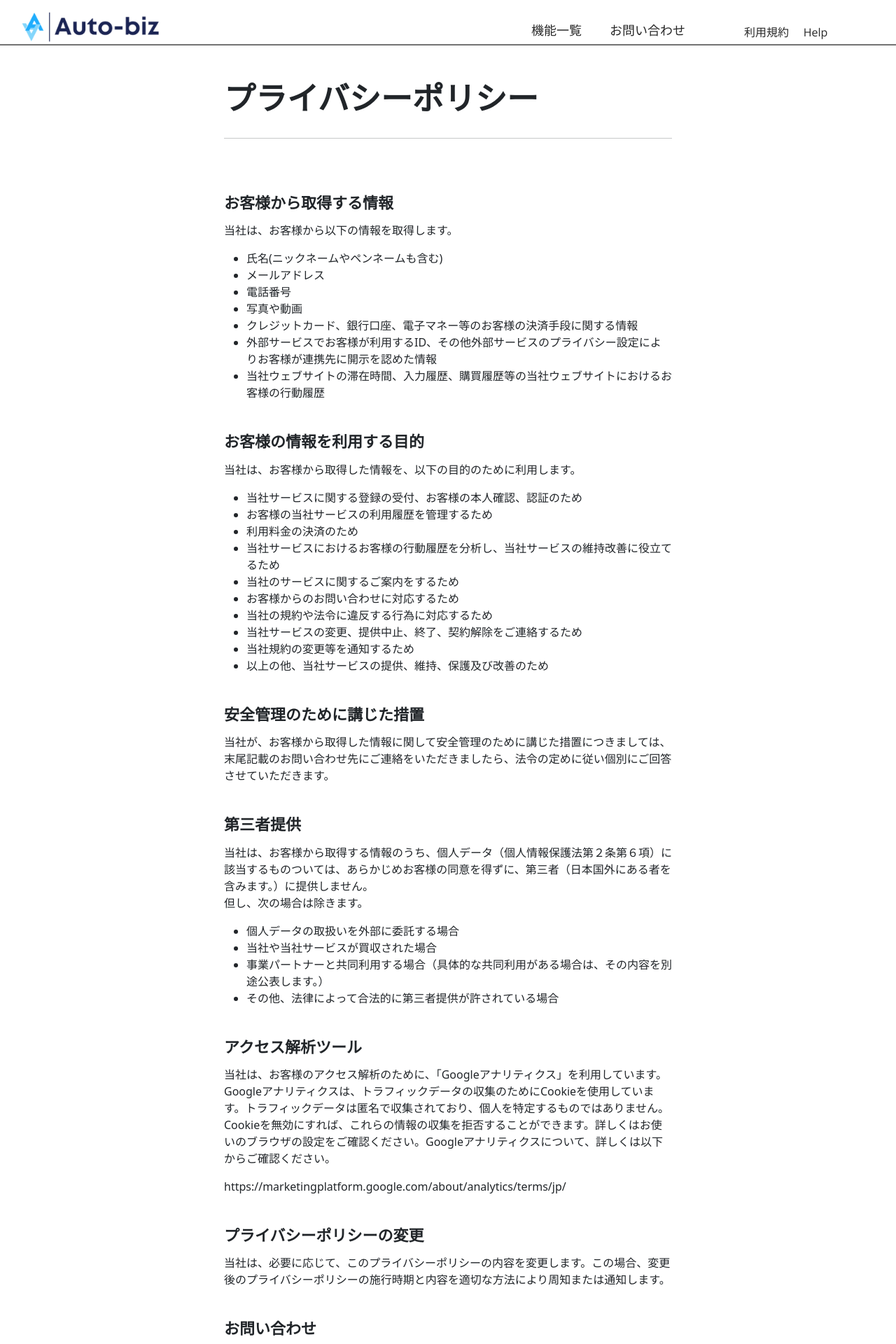
After one commit to kishi-hirosuke/convenient_tools, a Django app: page /privacy/ in a window 1280 px wide. The commit adds this page. Shown: the top 1920 px of the page at 70% size. Run offline with Django 3.2, Linux system fonts and the light colour scheme; some libraries are stand-ins or nearby versions.

Commit message:
プライバシーポリシー追加

```diff
--- a/tool_site/static/css/main.css
+++ b/tool_site/static/css/main.css
@@ -351,14 +351,31 @@ header .account_modal.active {
   padding: 50px 0 150px 0;
   margin: 0;
 }
-.top_wrapper .top_container .about {
+.top_wrapper .top_container .box {
   margin: 0 25%;
 }
-.top_wrapper .top_container .about h3 {
+.top_wrapper .top_container .box h3 {
   font-size: 45px;
   font-family: "游ゴシック", "ヒラギノ角ゴ ProN", "sans-serif";
   font-weight: bold;
   padding-bottom: 20px;
+}
+.top_wrapper .top_container .box h4 {
+  font-size: 22px;
+  font-family: "游ゴシック", "ヒラギノ角ゴ ProN", "sans-serif";
+  font-weight: bold;
+  padding: 30px 0 5px 0;
+}
+.top_wrapper .top_container .box hr {
+  margin: 0 0 50px 0;
+}
+.top_wrapper .top_container .box a {
+  margin-top: 25px;
+  background-color: #1285ff;
+  padding: 15px 30px;
+  font-size: 20px;
+  font-family: "游ゴシック", "ヒラギノ角ゴ ProN", "sans-serif";
+  box-shadow: 0px 1.2px 3.6px rgba(0, 0, 0, 0.11), 0px 6.4px 14.4px rgba(0, 0, 0, 0.13);
 }
 .top_wrapper .top_container .feature {
   margin-left: 25%;
--- a/tool_site/static/css/main.scss
+++ b/tool_site/static/css/main.scss
@@ -418,13 +418,30 @@ header {
     padding: 50px 0 150px 0;
     margin: 0;
     .top_container{
-        .about{
+        .box{
             margin: 0 25%;
             h3 {
                 font-size: $title;
                 font-family: $ja;
                 font-weight: bold;
                 padding-bottom: 20px;
+            }
+            h4{
+                font-size: $subtitle;
+                font-family: $ja;
+                font-weight: bold;
+                padding: 30px 0 5px 0;
+            }
+            hr{
+                margin: 0 0 50px 0;
+            }
+            a{
+                margin-top: 25px;
+                background-color: #1285ff;
+                padding: 15px 30px;
+                font-size: 20px;
+                font-family: $ja;
+                box-shadow: 0px 1.2px 3.6px rgb(0 0 0 / 11%), 0px 6.4px 14.4px rgb(0 0 0 / 13%);
             }
         }
         .feature{
--- a/tool_site/templates/base.html
+++ b/tool_site/templates/base.html
@@ -68,6 +68,9 @@
     {% endblock %}
 
     <footer>
+        <a href={% url 'privacy' %}>
+            <img src="{% static 'images/icon/lock.png' %}">
+        </a>
         <p>© 2022 Jennifer all rights reserved.</p>
     </footer>
 </div>
--- a/tool_site/templates/index.html
+++ b/tool_site/templates/index.html
@@ -26,7 +26,7 @@
 <div class="top_wrapper">
     <div class="top_container">
 
-        <div class="about">
+        <div class="box">
             <h3>Auto-bizとは</h3>
             <p>
                 Auto-bizでは、業務効率化に役立つ様々なWebツールを無料で提供しています。<br>
@@ -51,7 +51,7 @@
             </ul>
         </div>
 
-        <div class="inquiry">
+        <div class="box">
             <h3>お問い合わせ</h3>
             <p>
                 お問い合わせフォームにてツールについてのご質問やこんなツールが欲しいなどのリクエストも募集しております。<br>
--- /dev/null
+++ b/tool_site/templates/privacy.html
@@ -0,0 +1,73 @@
+{% extends "base.html" %}
+
+{% block title %}
+<title>個人情報保護方針｜EC運営に役立つwebツール｜Auto-biz</title>
+{% endblock %}
+
+{% block main %}
+<div class="top_wrapper">
+    <div class="top_container">
+        <div class="box">
+            <h3>プライバシーポリシー</h3>
+            <hr>
+            <h4>お客様から取得する情報</h4>
+            <p>当社は、お客様から以下の情報を取得します。</p>
+            <ul>
+                <li>氏名(ニックネームやペンネームも含む)</li>
+                <li>メールアドレス</li>
+                <li>電話番号</li>
+                <li>写真や動画</li>
+                <li>クレジットカード、銀行口座、電子マネー等のお客様の決済手段に関する情報</li>
+                <li>外部サービスでお客様が利用するID、その他外部サービスのプライバシー設定によりお客様が連携先に開示を認めた情報</li>
+                <li>当社ウェブサイトの滞在時間、入力履歴、購買履歴等の当社ウェブサイトにおけるお客様の行動履歴</li>
+            </ul>
+            <h4>お客様の情報を利用する目的</h4>
+            <p>当社は、お客様から取得した情報を、以下の目的のために利用します。</p>
+            <ul>
+                <li>当社サービスに関する登録の受付、お客様の本人確認、認証のため</li>
+                <li>お客様の当社サービスの利用履歴を管理するため</li>
+                <li>利用料金の決済のため</li>
+                <li>当社サービスにおけるお客様の行動履歴を分析し、当社サービスの維持改善に役立てるため</li>
+                <li>当社のサービスに関するご案内をするため</li>
+                <li>お客様からのお問い合わせに対応するため</li>
+                <li>当社の規約や法令に違反する行為に対応するため</li>
+                <li>当社サービスの変更、提供中止、終了、契約解除をご連絡するため</li>
+                <li>当社規約の変更等を通知するため</li>
+                <li>以上の他、当社サービスの提供、維持、保護及び改善のため</li>
+            </ul>
+            <h4>安全管理のために講じた措置</h4>
+            <p>当社が、お客様から取得した情報に関して安全管理のために講じた措置につきましては、末尾記載のお問い合わせ先にご連絡をいただきましたら、法令の定めに従い個別にご回答させていただきます。</p>
+            <h4>第三者提供</h4>
+            <p>当社は、お客様から取得する情報のうち、個人データ（個人情報保護法第２条第６項）に該当するものついては、あらかじめお客様の同意を得ずに、第三者（日本国外にある者を含みます。）に提供しません。<br>但し、次の場合は除きます。
+            </p>
+            <ul>
+                <li>個人データの取扱いを外部に委託する場合</li>
+                <li>当社や当社サービスが買収された場合</li>
+                <li>事業パートナーと共同利用する場合（具体的な共同利用がある場合は、その内容を別途公表します。）</li>
+                <li>その他、法律によって合法的に第三者提供が許されている場合</li>
+            </ul>
+            <h4>アクセス解析ツール</h4>
+            <p>
+                当社は、お客様のアクセス解析のために、「Googleアナリティクス」を利用しています。Googleアナリティクスは、トラフィックデータの収集のためにCookieを使用しています。トラフィックデータは匿名で収集されており、個人を特定するものではありません。<br>
+                Cookieを無効にすれば、これらの情報の収集を拒否することができます。詳しくはお使いのブラウザの設定をご確認ください。Googleアナリティクスについて、詳しくは以下からご確認ください。
+            </p>
+            <p>https://marketingplatform.google.com/about/analytics/terms/jp/</p>
+            <h4>プライバシーポリシーの変更</h4>
+            <p>当社は、必要に応じて、このプライバシーポリシーの内容を変更します。この場合、変更後のプライバシーポリシーの施行時期と内容を適切な方法により周知または通知します。</p>
+            <h4>お問い合わせ</h4>
+            <p>お客様の情報の開示、情報の訂正、利用停止、削除をご希望の場合は、以下のメールアドレスにご連絡ください。<br><br>
+                autobiz.oficial@gmail.com<br><br>
+                この場合、必ず、運転免許証のご提示等当社が指定する方法により、ご本人からのご請求であることの確認をさせていただきます。なお、情報の開示請求については、開示の有無に関わらず、ご申請時に一件あたり1,000円の事務手数料を申し受けます。
+            </p>
+            <h4>事業者の氏名</h4>
+            <p>前川勇太</p>
+            <h4>事業者の住所</h4>
+            <p>大阪府大阪市淀川区塚本２丁目２７−１６</p>
+            <p>
+                2023年01月09日 制定<br>
+                2023年03月02日 改定
+            </p>
+        </div>
+    </div>
+</div>
+{% endblock %}
--- a/tool_site/urls.py
+++ b/tool_site/urls.py
@@ -7,7 +7,7 @@ urlpatterns = [
     path('', views.TopView.as_view(), name='top'),
     #ツール一覧
     path('tools/', views.ToolsView.as_view(), name='tools'),
-    path('about/', views.AboutView.as_view(), name='about'),
+    path('privacy/', views.AboutView.as_view(), name='privacy'),
     path('help/', views.HelpView.as_view(), name='help'),
     #stripe決済
     # path('create_checkout_session/', views.create_checkout_session, name='checkout_session'),
--- a/tool_site/views.py
+++ b/tool_site/views.py
@@ -46,9 +46,9 @@ class TopView(TemplateView):
 class ToolsView(TemplateView):
     template_name = "tools.html"
 
-#aboutページ
+#privacyページ
 class AboutView(TemplateView):
-    template_name = "about.html"
+    template_name = "privacy.html"
 
 class HelpView(TemplateView):
     template_name = "help.html"
```
Also changed, not shown: other parts of tool_site/static/css/main.css (+10 -18 lines), other parts of tool_site/static/css/main.scss (+11 -18 lines), tool_site/templates/about.html (deleted, +0 -57 lines), tool_site/static/images/icon/lock.png (added), 1 other file.
